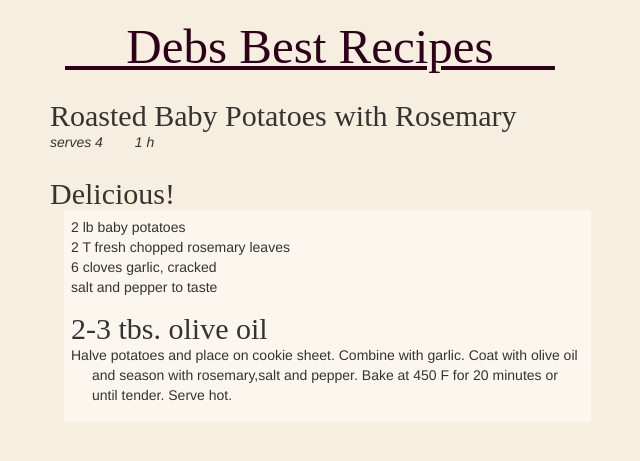
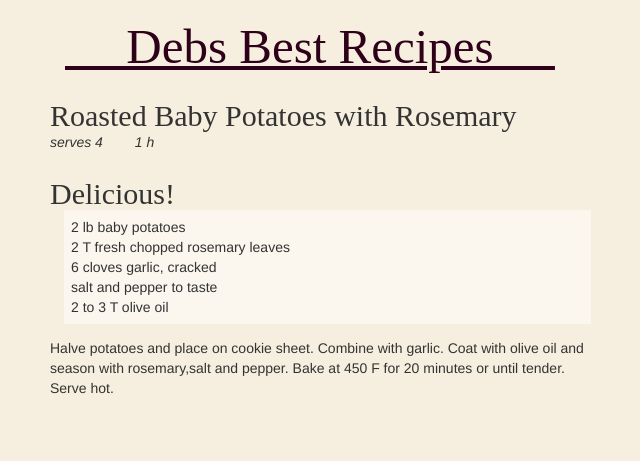
Before and after one commit to JonahBraun/debs-recipes, a Jekyll site: the page built from _posts/2005-09-07-baby-potatoes-with-rosemary.md, in a window 1280 px wide. Shown: the top 461 px of the page, without its empty margins (5-645 px from the left). Built offline with Jekyll 4.4.1, drawn with Linux system fonts in a browser that asks for light colours; nearby versions of some CDN libraries; some web fonts are replaced; Markdown is read by kramdown in place of the engine named in the settings.

Commit message:
Update 2005-09-07-baby-potatoes-with-rosemary.md

```diff
--- a/_posts/2005-09-07-baby-potatoes-with-rosemary.md
+++ b/_posts/2005-09-07-baby-potatoes-with-rosemary.md
@@ -11,6 +11,6 @@ Delicious!
 - 2 T fresh chopped rosemary leaves
 - 6 cloves garlic, cracked
 - salt and pepper to taste
-- 2-3 tbs. olive oil
----
+- 2 to 3 T olive oil
+
 Halve potatoes and place on cookie sheet. Combine with garlic. Coat with olive oil and season with rosemary,salt and pepper. Bake at 450 F for 20 minutes or until tender. Serve hot.
```
